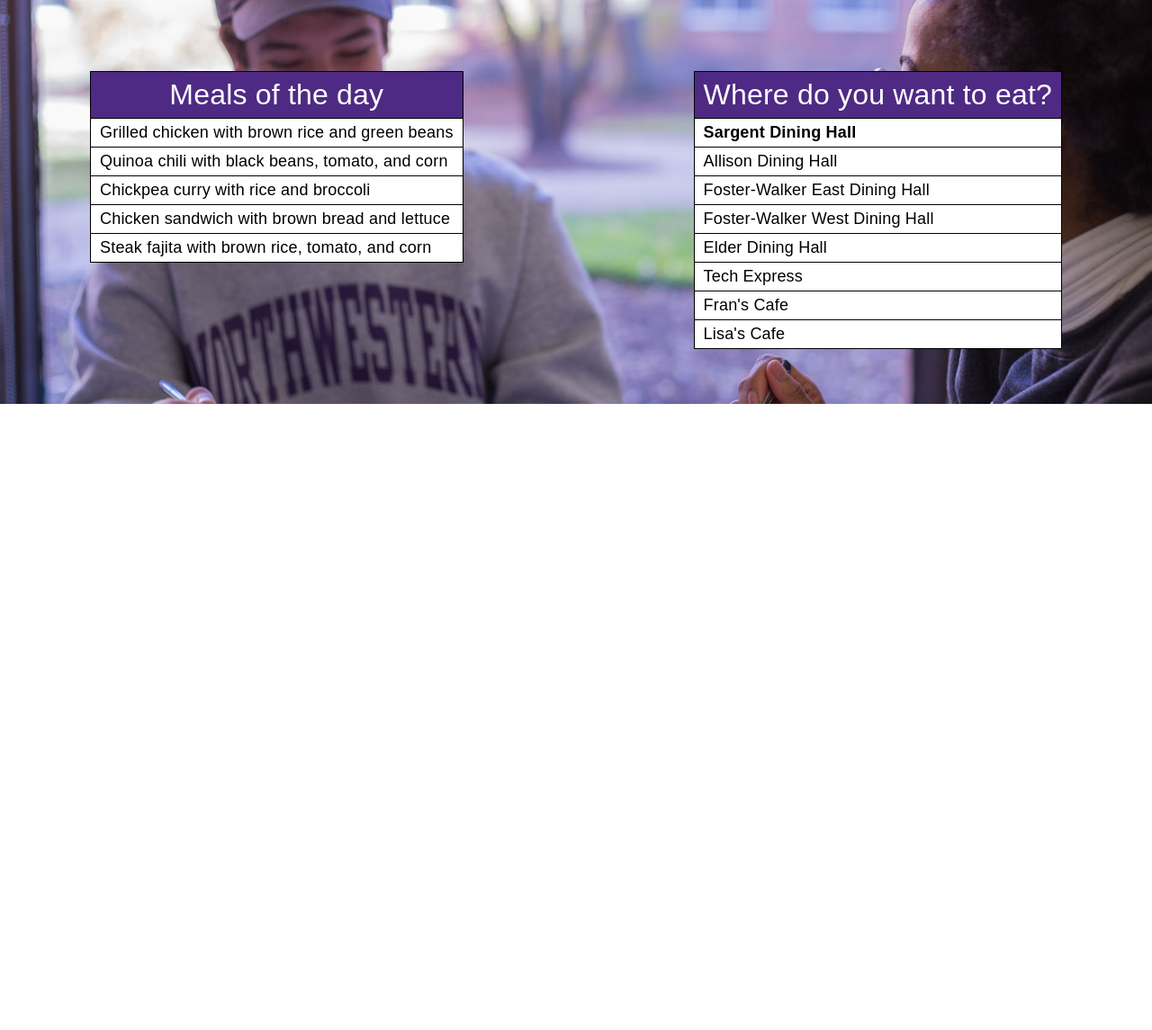
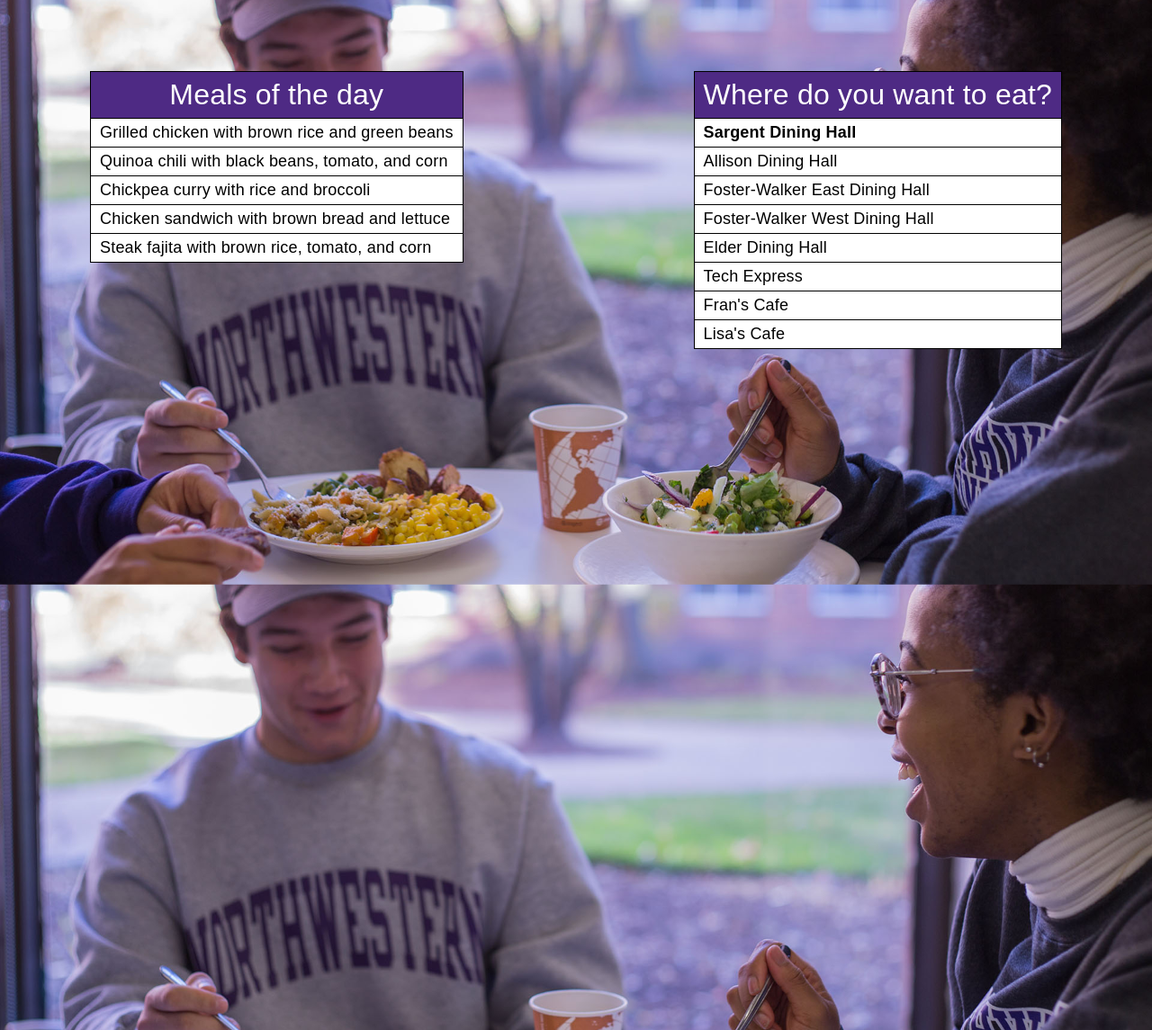
Before and after one commit to twoolardFreelance/healthycare, a PHP site: page /content.html in a window 1280 px wide. Shown: the part 144-1289 px from the top of the page at 90% size. Run offline with PHP 8.4, Linux system fonts and the light colour scheme; some libraries are stand-ins or nearby versions.

Commit message:
content background

```diff
--- a/css/styling.css
+++ b/css/styling.css
@@ -23,7 +23,7 @@ main {
 #main_content {
   background-image: url('../images/background_picture.jpg');
   background-size: 100%;
-  height: 450px;
+  height: 100%;
 }
 
 .sidebar {
```
